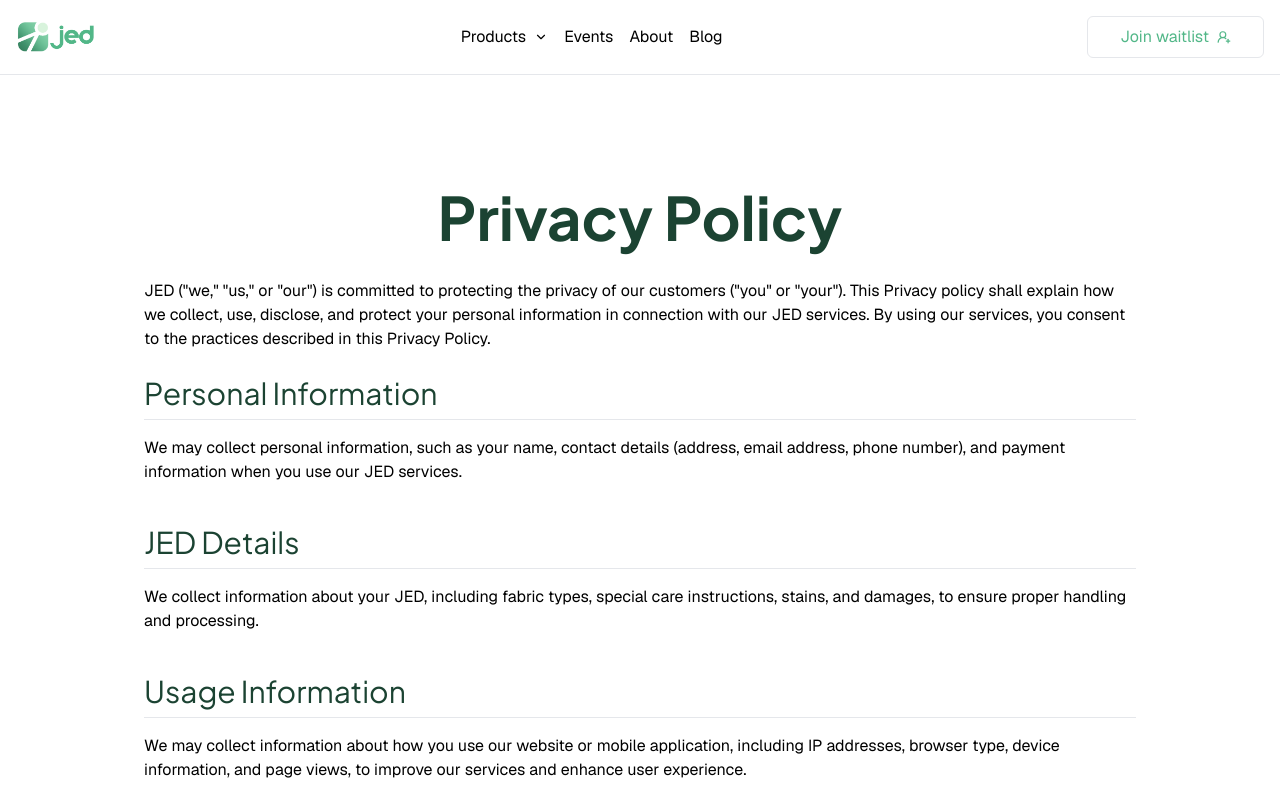
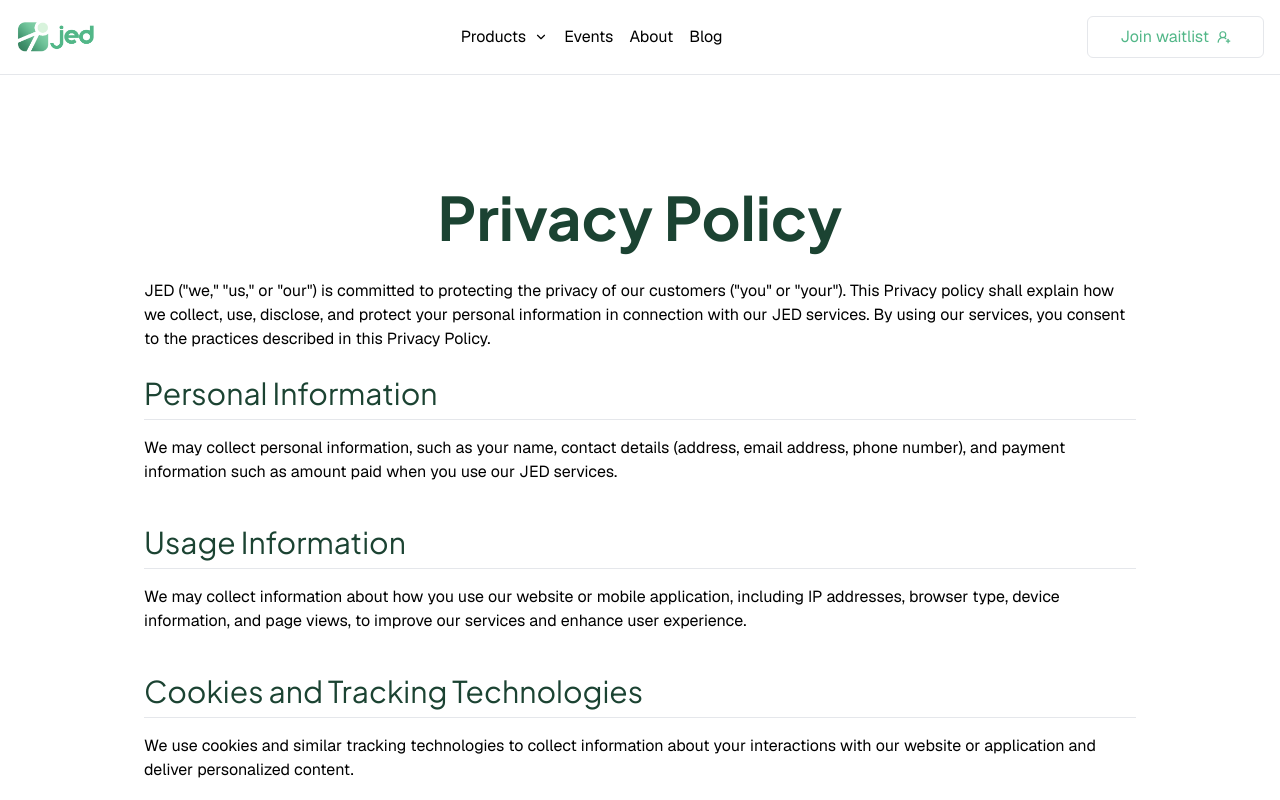
Before and after one commit to InteliTech-Inc/jed, a Next.js app: page /resources/privacy-policy in a window 1280 px wide. Shown: the top 800 px of the page. Built offline with nearby package versions, Linux system fonts and the light colour scheme.

Commit message:
feat(app): Edited policy and terms

```diff
--- a/src/app/(landing)/resources/privacy-policy/page.tsx
+++ b/src/app/(landing)/resources/privacy-policy/page.tsx
@@ -6,24 +6,18 @@ const TERMS_CONTENT = [
     title: "Personal Information",
     text: `  We may collect personal information, such as your
 name, contact details (address, email address, phone number), and payment
-information when you use our JED services.`,
+information such as amount paid when you use our JED services.`,
   },
+
   {
     id: 1,
-    title: "JED Details",
-    text: ` We collect information about your JED, including fabric
-types, special care instructions, stains, and damages, to ensure proper handling
-and processing.`,
-  },
-  {
-    id: 2,
     title: "Usage Information",
     text: `We may collect information about how you use our website
 or mobile application, including IP addresses, browser type, device information,
 and page views, to improve our services and enhance user experience.`,
   },
   {
-    id: 3,
+    id: 2,
     title: "Cookies and Tracking Technologies",
     text: ` We use cookies and similar tracking
 technologies to collect information about your interactions with our website or
@@ -39,12 +33,11 @@ function PrivacyPolicyPage() {
           Privacy Policy
         </h1>
         <p className=" ">
-          JED ("we," "us," or "our") is committed to protecting the
-          privacy of our customers ("you" or "your"). This Privacy policy shall
-          explain how we collect, use, disclose, and protect your personal
-          information in connection with our JED services. By using our
-          services, you consent to the practices described in this Privacy
-          Policy.
+          JED ("we," "us," or "our") is committed to protecting the privacy of
+          our customers ("you" or "your"). This Privacy policy shall explain how
+          we collect, use, disclose, and protect your personal information in
+          connection with our JED services. By using our services, you consent
+          to the practices described in this Privacy Policy.
         </p>
       </section>
       {TERMS_CONTENT.map((content, index) => {
@@ -77,7 +70,7 @@ function PrivacyPolicyPage() {
             payments securely.
           </li>
           <li className=" my-2">
-            &bull;Usage Information: Data related to your interactions with our
+            &bull; Usage Information: Data related to your interactions with our
             platform, such as voting activity and event participation.
           </li>
         </ul>
--- a/src/app/(landing)/resources/terms/page.tsx
+++ b/src/app/(landing)/resources/terms/page.tsx
@@ -14,7 +14,7 @@ const TERMS_CONTENT = [
   {
     id: 3,
     title: "Payments, Cancellation, and Refund Policy",
-    text: `Payment processing services are facilitated by Hubtel, governed by their terms and conditions. Refunds are subject to review and applicable laws. Fraudulent transactions are promptly identified and canceled to protect both JED and its clients.
+    text: `Payment processing services are facilitated by Paystack, governed by their terms and conditions. Refunds are subject to review and applicable laws. Fraudulent transactions are promptly identified and canceled to protect both JED and its clients.
 `,
   },
   {
@@ -47,7 +47,7 @@ const TERMS_CONTENT = [
   {
     id: 9,
     title: "Cancellation and Termination",
-    text: `Accounts may be terminated for legal compliance, technical issues, fraudulent activities, or at JED's discretion.`,
+    text: `Accounts may be terminated for illegal compliance, technical issues, fraudulent activities, or at JED's discretion.`,
   },
   {
     id: 10,
```
